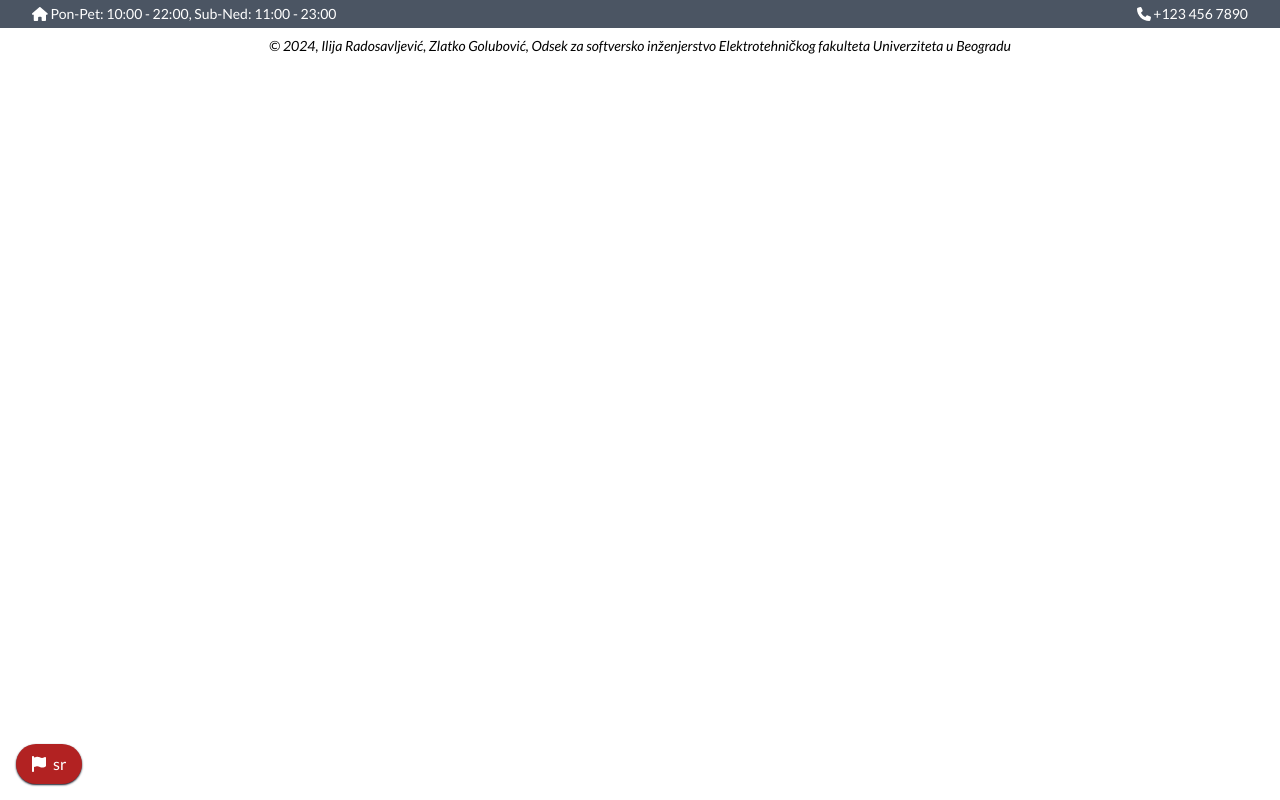
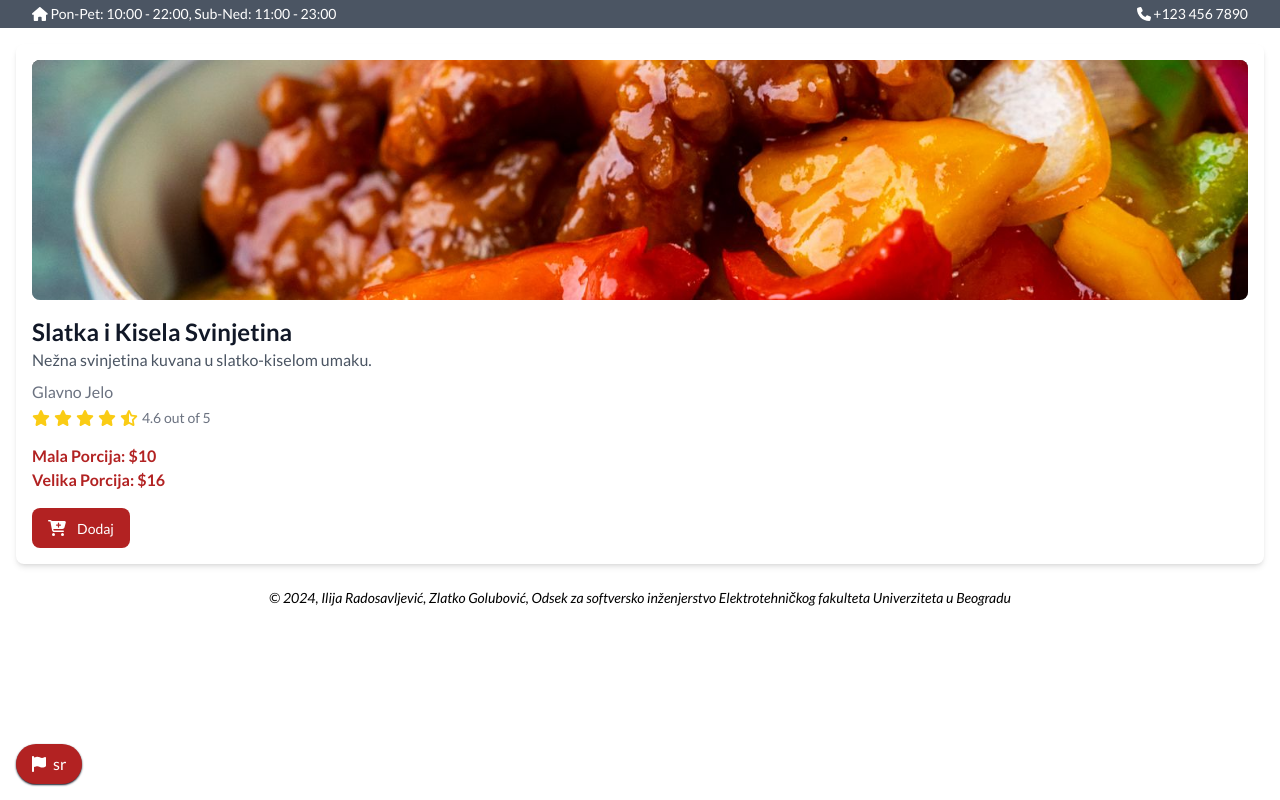
Before and after one commit to ilija02/restaurant-app, a Vue app: page /dish/2 in a window 1280 px wide. Built offline with nearby package versions, Linux system fonts and the light colour scheme.

Commit message:
add dish details page

```diff
--- a/src/components/MenuItem.vue
+++ b/src/components/MenuItem.vue
@@ -1,10 +1,14 @@
 <template>
     <div class="bg-white rounded-lg shadow-md p-4 hover:shadow-lg transition-shadow duration-300">
-        <img v-bind:src="dish.image" alt="" class="h-40 w-full object-cover rounded-lg shadow-inner shadow-black">
+        <router-link :to="{ name: 'DishDetail', params: { id: dish.id } }">
+            <img v-bind:src="dish.image" alt="" class="h-40 w-full object-cover rounded-lg shadow-inner shadow-black">
+        </router-link>
         <div class="mt-4">
             <div class="flex flex-row justify-between items-end">
                 <div>
-                    <h3 class="text-xl font-semibold text-gray-900">{{ dish_lang.name }}</h3>
+                    <router-link :to="{ name: 'DishDetail', params: { id: dish.id } }">
+                        <h3 class="text-xl font-semibold text-gray-900">{{ dish_lang.name }}</h3>
+                    </router-link>
                     <p class="text-gray-600">{{ dish_lang.category }}</p>
                     <div>
                         <div class="flex items-center space-x-1 mt-1">
--- a/src/data/dishes.js
+++ b/src/data/dishes.js
@@ -3,6 +3,9 @@ export const dishes = [
     id: 1,
     name: "Spring Rolls",
     name_sr: "Prolećne Rolnice",
+    description:
+      "Crispy rolls filled with vegetables and served with a dipping sauce.",
+    description_sr: "Hrskave rolnice punjene povrćem i servirane sa umakom.",
     category: "Appetizers",
     category_sr: "Predjelo",
     price: 5,
@@ -15,6 +18,8 @@ export const dishes = [
     id: 2,
     name: "Sweet and Sour Pork",
     name_sr: "Slatka i Kisela Svinjetina",
+    description: "Tender pork pieces cooked in a tangy sweet and sour sauce.",
+    description_sr: "Nežna svinjetina kuvana u slatko-kiselom umaku.",
     category: "Main Courses",
     category_sr: "Glavno Jelo",
     price: 12,
@@ -27,6 +32,9 @@ export const dishes = [
     id: 3,
     name: "Fried Ice Cream",
     name_sr: "Pečeni Sladoled",
+    description:
+      "Ice cream coated in a crispy shell, deep-fried to perfection.",
+    description_sr: "Sladoled obložen hrskavom korom, savršeno pečen.",
     category: "Desserts",
     category_sr: "Dezert",
     price: 7,
@@ -39,6 +47,9 @@ export const dishes = [
     id: 4,
     name: "Scallion Pancakes",
     name_sr: "Scallion Palačinke",
+    description:
+      "Savory pancakes filled with scallions, crispy on the outside.",
+    description_sr: "Slane palačinke punjene mladim lukom, hrskave spolja.",
     category: "Appetizers",
     category_sr: "Predjelo",
     price: 7,
@@ -51,6 +62,9 @@ export const dishes = [
     id: 5,
     name: "Edamame",
     name_sr: "Edamame",
+    description: "Steamed young soybeans served with a sprinkle of salt.",
+    description_sr:
+      "Pareni mladi sojini plodovi servirani sa prstohvatom soli.",
     category: "Appetizers",
     category_sr: "Predjelo",
     price: 4,
@@ -63,6 +77,9 @@ export const dishes = [
     id: 6,
     name: "Seaweed Salad",
     name_sr: "Salata od morske trave",
+    description: "Fresh seaweed mixed with sesame oil and vinegar.",
+    description_sr:
+      "Sveža morska trava pomešana sa susamovim uljem i sirćetom.",
     category: "Appetizers",
     category_sr: "Predjelo",
     price: 5,
@@ -75,6 +92,10 @@ export const dishes = [
     id: 7,
     name: "Kung Pao Chicken",
     name_sr: "Kung Pao Piletina",
+    description:
+      "Spicy stir-fried chicken with peanuts, vegetables, and chili peppers.",
+    description_sr:
+      "Ljuta pržena piletina sa kikirikijem, povrćem i čili papričicama.",
     category: "Main Courses",
     category_sr: "Glavno Jelo",
     price: 15,
@@ -87,6 +108,8 @@ export const dishes = [
     id: 8,
     name: "Mapo Tofu",
     name_sr: "Mapo Tofu Sir",
+    description: "Spicy Sichuan dish with tofu set in a hot and spicy sauce.",
+    description_sr: "Ljuto sečuansko jelo sa tofujem u ljutom umaku.",
     category: "Main Courses",
     category_sr: "Glavno Jelo",
     price: 13,
@@ -99,6 +122,9 @@ export const dishes = [
     id: 9,
     name: "Chow Mein",
     name_sr: "Čou Men",
+    description:
+      "Stir-fried noodles with vegetables and your choice of protein.",
+    description_sr: "Prženi rezanci sa povrćem i izborom proteina.",
     category: "Main Courses",
     category_sr: "Glavno Jelo",
     price: 11,
@@ -111,6 +137,8 @@ export const dishes = [
     id: 10,
     name: "Sesame balls",
     name_sr: "Kuglice od susama",
+    description: "Sweet glutinous rice balls coated with sesame seeds.",
+    description_sr: "Slatke loptice od lepljivog pirinča obložene susamom.",
     category: "Desserts",
     category_sr: "Dezert",
     price: 6,
@@ -123,6 +151,8 @@ export const dishes = [
     id: 11,
     name: "Mango Pudding",
     name_sr: "Puding od manga",
+    description: "Creamy pudding made with fresh mango puree.",
+    description_sr: "Kremasti puding napravljen od svežeg pirea od manga.",
     category: "Desserts",
     category_sr: "Dezert",
     price: 8,
--- a/src/locales/en.js
+++ b/src/locales/en.js
@@ -34,6 +34,8 @@ export default {
     name: "Name",
     price: "Price",
     rating: "Rating",
+    large_portion: "Large Portion",
+    small_portion: "Small Portion",
   },
 
   about: {
--- a/src/locales/sr.js
+++ b/src/locales/sr.js
@@ -40,6 +40,8 @@ export default {
     name: "Naziv",
     price: "Cena",
     rating: "Rejting",
+    large_portion: "Velika Porcija",
+    small_portion: "Mala Porcija",
   },
   about: {
     address_tel_title: "Lokacija i Kontakt",
--- /dev/null
+++ b/src/pages/DishDetailsPage.vue
@@ -0,0 +1,68 @@
+<template>
+    <div class="container mx-auto p-4">
+        <div class="bg-white rounded-lg shadow-md p-4" v-if="dish">
+            <img :src="dish.image" alt="" class="h-60 w-full object-cover rounded-lg shadow-inner shadow-black">
+            <div class="mt-4">
+                <h2 class="text-2xl font-bold text-gray-900">{{ dish_lang.name }}</h2>
+                <p class="text-gray-600">{{ dish_lang.description }}</p>
+                <p class="text-gray-500 mt-2">{{ dish_lang.category }}</p>
+                <div class="flex items-center space-x-1 mt-1">
+                    <fa v-for="star in 5" :key="star" :icon="['fas', star <= dish.rating ? 'star' : 'star-half-alt']"
+                        class="text-yellow-400">
+                    </fa>
+                    <span class="text-sm text-gray-500">{{ dish.rating }} out of 5</span>
+                </div>
+                <div class="mt-4">
+                    <p class="text-primary-500 font-bold">{{ $t("menu.small_portion") }}: ${{ dish.smallPortion }}</p>
+                    <p class="text-primary-500 font-bold">{{ $t("menu.large_portion") }}: ${{ dish.largePortion }}</p>
+                </div>
+                <button
+                    class="mt-4 px-4 py-2 bg-primary-500 text-white rounded-lg hover:bg-primary-600 transition-colors duration-300"
+                    @click="addToCart">
+                    <fa :icon="['fas', 'cart-plus']" /> <span class="text-white text-sm pl-2">{{ $t("add to cart")
+                        }}</span>
+                </button>
+            </div>
+        </div>
+        <div v-else>
+            <p>Loading...</p>
+        </div>
+    </div>
+</template>
+
+<script>
+import { dishes } from '@/data/dishes'; // Adjust the import path according to your project structure
+
+export default {
+    name: "DishDetail",
+    data() {
+        return {
+            dish: null
+        };
+    },
+    computed: {
+        dish_lang() {
+            if (!this.dish) return {};
+            return {
+                name: this.$i18n.locale === 'en' ? this.dish.name : this.dish.name_sr,
+                description: this.$i18n.locale === 'en' ? this.dish.description : this.dish.description_sr,
+                category: this.$i18n.locale === 'en' ? this.dish.category : this.dish.category_sr
+            };
+        }
+    },
+    methods: {
+        fetchDish() {
+            const dishId = parseInt(this.$route.params.id);
+            this.dish = dishes.find(dish => dish.id === dishId);
+        },
+        addToCart() {
+            // TODO: Implement add to cart functionality
+        }
+    },
+    created() {
+        this.fetchDish();
+    }
+};
+</script>
+
+<style scoped></style>
--- a/src/router/index.js
+++ b/src/router/index.js
@@ -4,6 +4,7 @@ import Gallery from "@/pages/GalleryPage.vue";
 import Menu from "@/pages/MenuPage.vue";
 // import MyAccount from "../components/MyAccount.vue";
 import About from "@/pages/AboutPage.vue";
+import DishDetailsPage from "@/pages/DishDetailsPage.vue";
 
 const routes = [
   { path: "/", name: "Home", component: Home },
@@ -11,6 +12,12 @@ const routes = [
   { path: "/menu/:category?", name: "Menu", component: Menu }, // optional category parameter
   // { path: "/my-account", name: "MyAccount", component: MyAccount },
   { path: "/about", name: "About", component: About },
+  {
+    path: "/dish/:id",
+    name: "DishDetail",
+    component: DishDetailsPage,
+    props: true,
+  },
 ];
 
 const router = createRouter({
```
